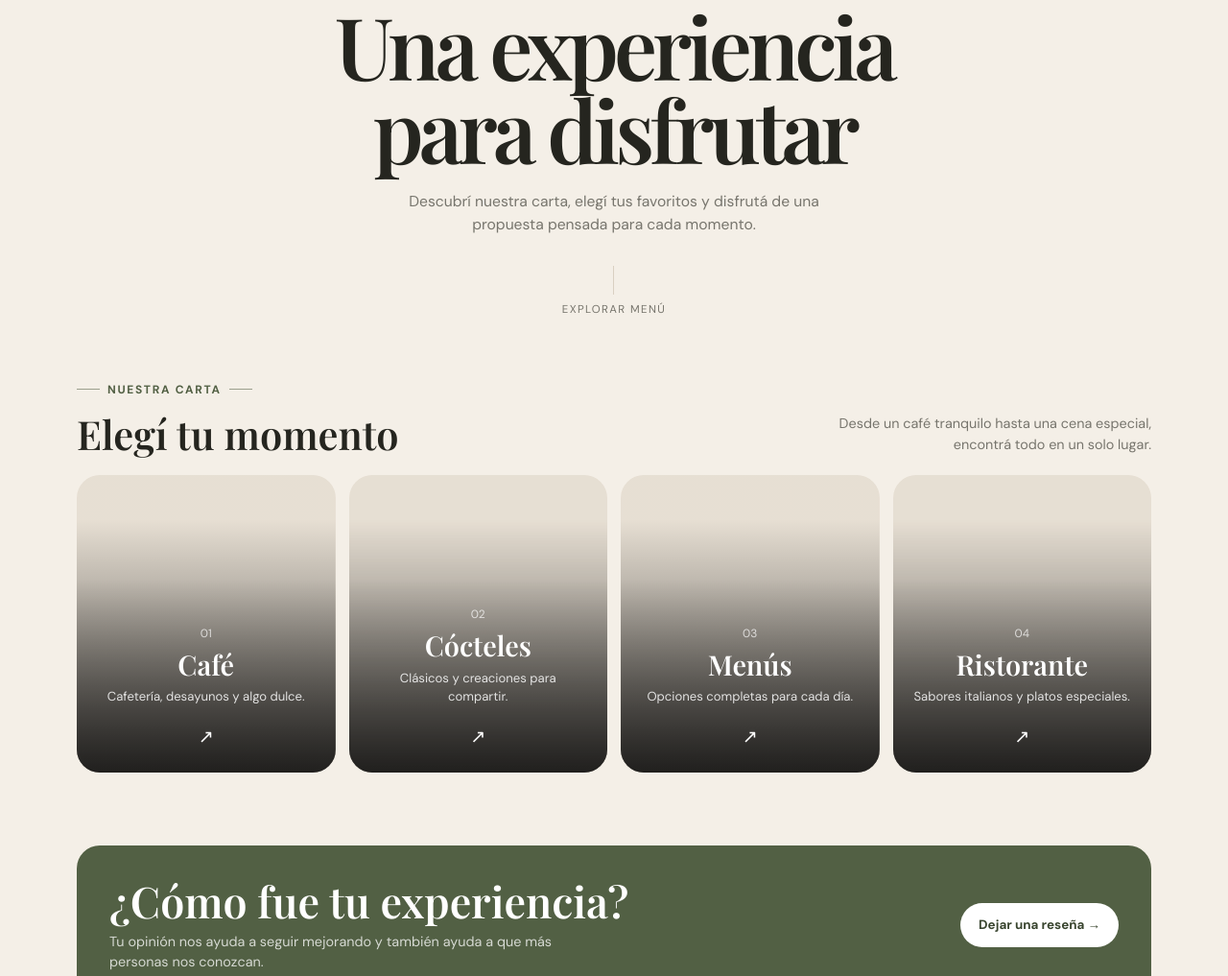
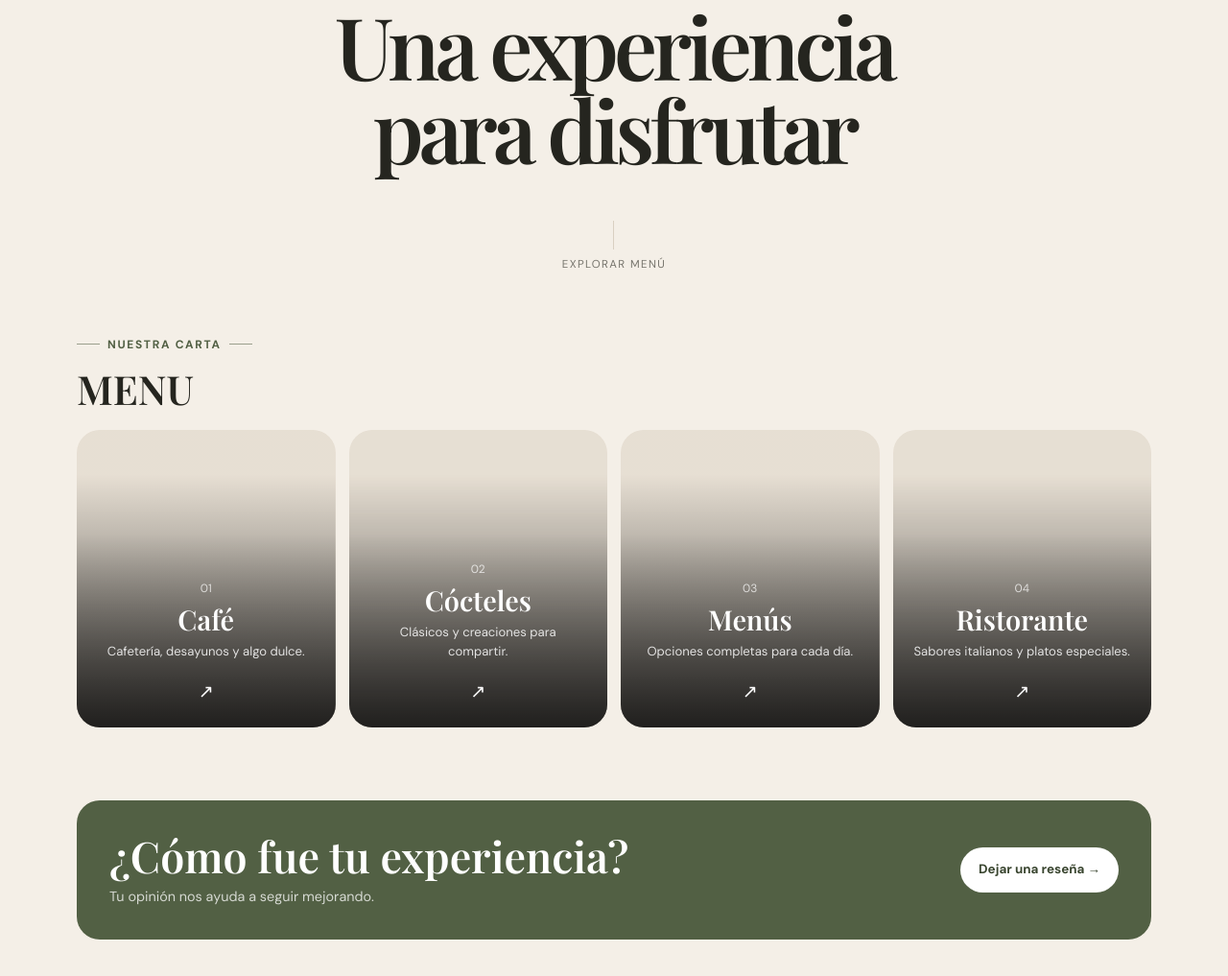
Before and after one commit to Francisco46126/menu2, a plain HTML site: page index.html in a window 1280 px wide. Shown: the part 81-1098 px from the top of the page at 96% size. Drawn offline with nearby package versions, Linux system fonts and the light colour scheme.

Commit message:
Update index.html

```diff
--- a/index.html
+++ b/index.html
@@ -678,8 +678,7 @@
       <div class="eyebrow">Café & Ristorante</div>
       <h1>Una experiencia<br>para disfrutar</h1>
       <p class="hero-description">
-        Descubrí nuestra carta, elegí tus favoritos y disfrutá de una propuesta pensada para cada momento.
-      </p>
+
       <div class="scroll-cue">
         <span></span>
         Explorar menú
@@ -693,9 +692,9 @@
         <div class="section-heading">
           <div>
             <div class="eyebrow">Nuestra carta</div>
-            <h2>Elegí tu momento</h2>
+            <h2>MENU</h2>
           </div>
-          <p>Desde un café tranquilo hasta una cena especial, encontrá todo en un solo lugar.</p>
+
         </div>
 
         <div class="category-grid">
@@ -759,7 +758,7 @@
         <div class="review-box">
           <div>
             <h2>¿Cómo fue tu experiencia?</h2>
-            <p>Tu opinión nos ayuda a seguir mejorando y también ayuda a que más personas nos conozcan.</p>
+            <p>Tu opinión nos ayuda a seguir mejorando.</p>
           </div>
           <a class="primary-button review-link" href="#" id="mainReviewLink">Dejar una reseña →</a>
         </div>
@@ -1021,7 +1020,7 @@
         link.addEventListener('click', event => {
           if (!GOOGLE_FORMS_URL.trim()) {
             event.preventDefault();
-            alert('Todavía no hay un Google Forms configurado. Pegá el link en GOOGLE_FORMS_URL dentro del código.');
+            alert('Todavía no hay un Google Forms configurado. ');
             return;
           }
 
```
